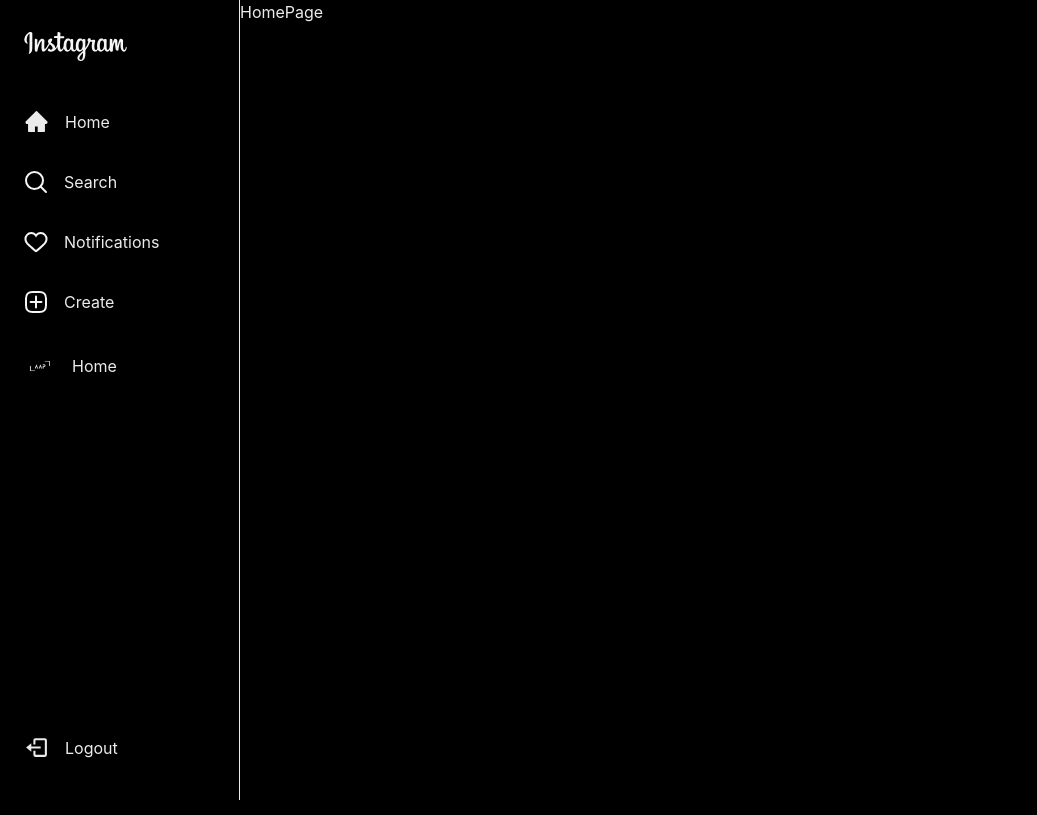
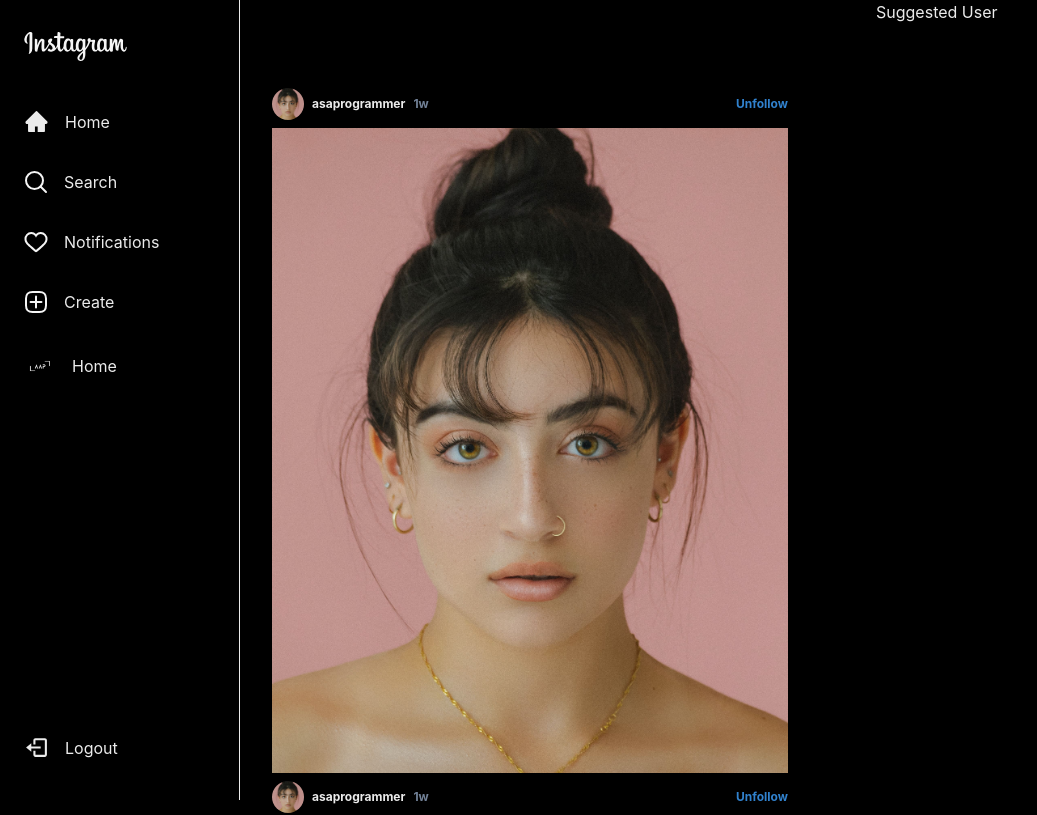
Before and after one commit to Rahulrajanand/instagram, a React (Vite) app in the folder ContraHub/: page / in a window 1280 px wide. Shown: the top 815 px of the page, without its empty margins (0-1037 px from the left). Built offline with nearby package versions, Linux system fonts and the light colour scheme.

Commit message:
Post form updated

```diff
--- /dev/null
+++ b/ContraHub/src/components/FeedPosts/FeedPost.jsx
@@ -0,0 +1,17 @@
+import { Box, Image } from "@chakra-ui/react"
+import PostHeader from "./PostHeader"
+
+const FeedPost = () => {
+  return <>
+    <PostHeader/>
+    <Box>
+        <Image src="/img1.png" alt="user profile"/>
+
+    </Box>
+    <PostHeader/>
+  </>
+
+
+}
+
+export default FeedPost
--- /dev/null
+++ b/ContraHub/src/components/FeedPosts/FeedPosts.jsx
@@ -0,0 +1,18 @@
+import { Container } from '@chakra-ui/react'
+
+import FeedPost from './FeedPost'
+
+const FeedPosts = () => {
+  return (
+    <Container maxW={"container.sm"} py={10} px={2}>
+       <FeedPost/>
+       <FeedPost/>
+       <FeedPost/>
+       <FeedPost/>
+
+    </Container>
+
+  )
+}
+
+export default FeedPosts
--- /dev/null
+++ b/ContraHub/src/components/FeedPosts/PostHeader.jsx
@@ -0,0 +1,35 @@
+import { Avatar, Box, Flex, Text } from '@chakra-ui/react'
+
+const PostHeader = () => {
+  return (
+    <Flex justifyContent={"space-between"} alignItems={"center"} w={"full"} my={2}>
+
+        <Flex alignItems={"center"} gap={2}>
+            <Avatar src='/img1.png' alt="user profile pic" size={"sm"}/>
+            <Flex fontSize={12} fontWeight={"bold"} gap="2">
+              asaprogrammer
+              <Box color={"gray.500"}>
+                1w
+              </Box>
+            </Flex>
+        </Flex>
+        <Box
+        cursor={"pointer"}
+        >
+            <Text
+                fontSize={12}
+                color={"blue.500"}
+                fontWeight={"bold"}
+                _hover={{
+                    color: "white",
+                }}
+                transition={"0.2s ease-in-out"}
+            >
+                Unfollow
+            </Text>
+        </Box>
+    </Flex>
+  )
+}
+
+export default PostHeader
--- a/ContraHub/src/pages/AuthPage/AuthPage.jsx
+++ b/ContraHub/src/pages/AuthPage/AuthPage.jsx
@@ -23,8 +23,6 @@
         </VStack>
             </Flex>
 
-
-
         </Container>
     </Flex>
   )
--- a/ContraHub/src/pages/HomePage/HomePage.jsx
+++ b/ContraHub/src/pages/HomePage/HomePage.jsx
@@ -1,8 +1,22 @@
-import React from 'react'
+import { Box, Container, Flex } from '@chakra-ui/react'
+import FeedPosts from '../../components/FeedPosts/FeedPosts'
+
 
 const HomePage = () => {
   return (
-    <div>HomePage</div>
+    <Container maxW={"container.lg"}>
+      <Flex gap={20}>
+        <Box flex={2} py={10} >
+          <FeedPosts/>
+        </Box>
+        <Box flex={3} mr={20}
+          display={{base:"none",lg:"block"}}
+          maxW={"300px"}
+        >
+          Suggested User
+        </Box>
+      </Flex>
+    </Container>
   )
 }
 
```
Also changed, not shown: ContraHub/src/components/FeedPosts/PostFooter.jsx (added, +8 -0 lines).
